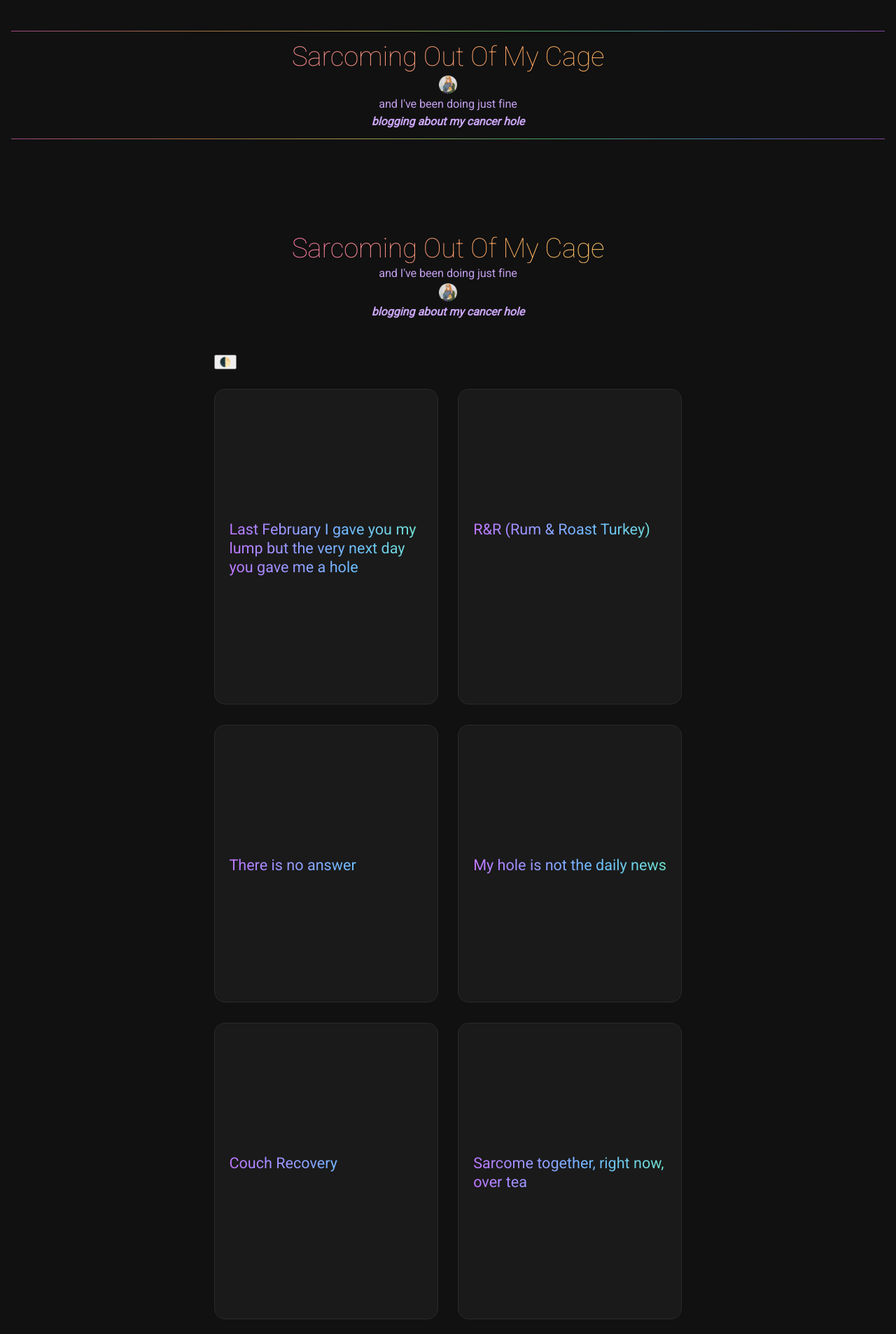
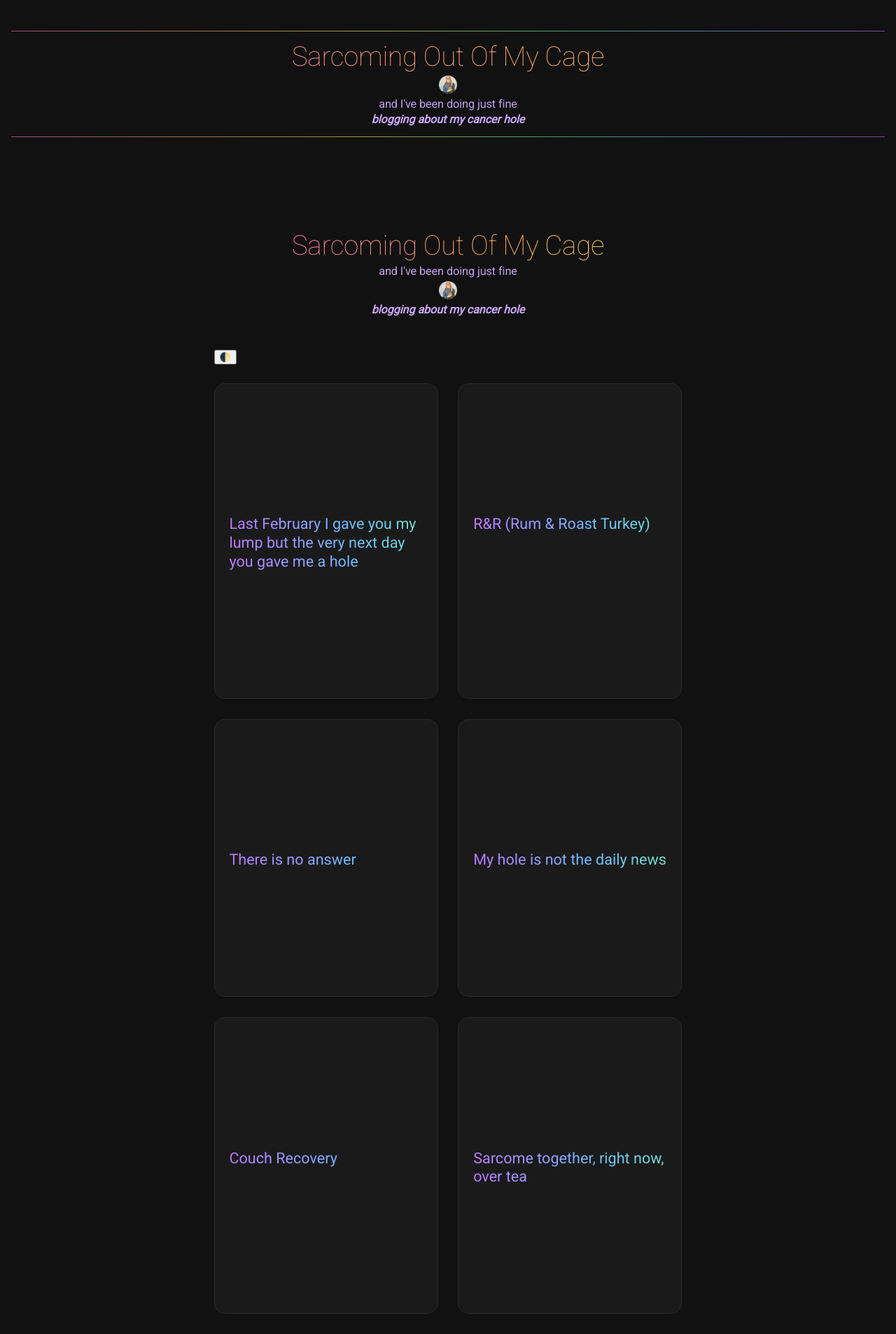
Before and after one commit to Marmitewarlock/suzal, a Jekyll site: the page built from blog.md, in a window 1280 px wide. Shown: the top 1907 px of the page at 70% size. Built offline with Jekyll 4.4.1, drawn with Linux system fonts in a browser that asks for light colours.

Commit message:
Update royal-velvet.css

```diff
--- a/assets/css/royal-velvet.css
+++ b/assets/css/royal-velvet.css
@@ -509,3 +509,66 @@
     font-size: 0.98rem !important;
   }
 }
+
+/*──────────────────────────────────────────────
+  Nuclear spacing reset for header
+──────────────────────────────────────────────*/
+
+body.theme-dark header.rv-blog-header.royal-crest,
+body.theme-dark header.rv-blog-header.royal-crest * {
+  margin: 0 !important;
+  padding-top: 0;
+  padding-bottom: 0;
+}
+
+/* Header block spacing */
+body.theme-dark header.rv-blog-header.royal-crest {
+  text-align: center;
+  padding: 1.85rem 1rem 1.45rem !important;
+  margin-bottom: 1.35rem !important;
+}
+
+/* Crest lines */
+body.theme-dark header.rv-blog-header.royal-crest .rv-crest-line {
+  height: 1px !important;
+  width: 100% !important;
+  background: linear-gradient(
+    90deg,
+    #ff6ec7,
+    #ffa95f,
+    #fff56e,
+    #6effa3,
+    #6ebaff,
+    #c86eff
+  ) !important;
+  opacity: 0.6 !important;
+  margin: 0.9rem 0 !important;
+}
+
+/* Title */
+body.theme-dark header.rv-blog-header.royal-crest h1.rv-blog-title {
+  font-weight: 100 !important;
+  letter-spacing: -0.32px !important;
+  font-size: 2.42rem !important;
+  line-height: 1.12 !important;
+  margin: 0.18rem 0 0.30rem !important;
+}
+
+/* Pfp */
+body.theme-dark header.rv-blog-header.royal-crest .rv-header-image {
+  width: 26px !important;
+  height: 26px !important;
+  margin: 0.28rem auto 0.32rem !important;
+}
+
+/* Subtitle */
+body.theme-dark header.rv-blog-header.royal-crest h2.rv-blog-subtitle {
+  font-size: 1.02rem !important;
+  font-weight: 400 !important;
+  color: var(--lavender) !important;
+  opacity: 0.95 !important;
+  letter-spacing: -0.12px !important;
+  line-height: 1.20 !important;
+  margin-top: 0.28rem !important;
+  margin-bottom: 0.15rem !important;
+}
```
